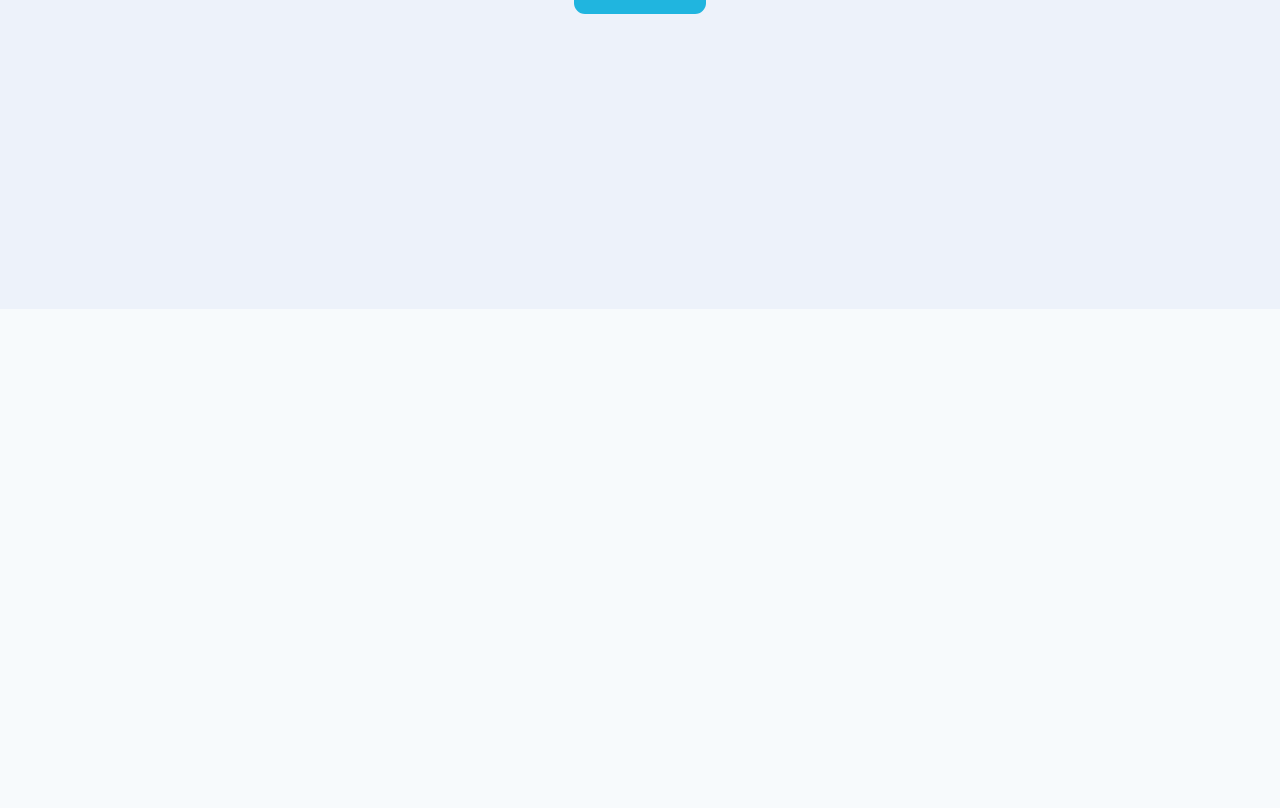
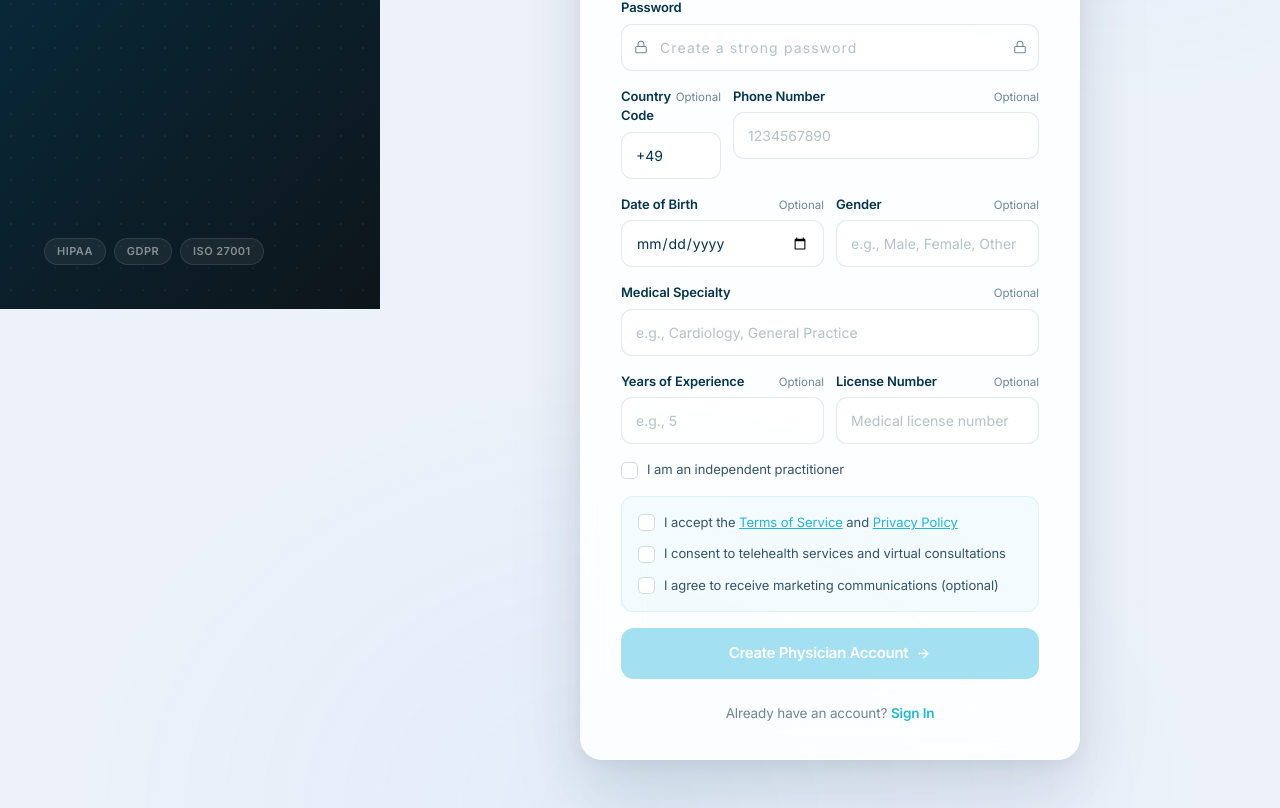
Before and after one commit to azm-nexus-ai/qarevo-platform-web, a Next.js app: page /auth/doctor-register in a window 1280 px wide. Before the commit this address had no page. Shown: the part 491-1299 px from the top of the page. Before the commit the page ends 800 px from the top, so only its background shows below. Built offline with nearby package versions, Linux system fonts and the light colour scheme.

Commit message:
fix: move doctor registration to auth folder to remove sidebar

```diff
--- a/app/doctor/register/page.tsx
+++ b/app/auth/doctor-register/page.tsx
@@ -571,7 +571,7 @@ export default function DoctorRegisterPage() {
             {/* Sign in link */}
             <p style={{ textAlign: 'center', fontSize: '13.5px', color: T.slate2, margin: '24px 0 0', letterSpacing: '-0.01em' }}>
               Already have an account?{' '}
-              <Link href="/auth/sign-in" style={{ color: T.blue, fontWeight: 700, textDecoration: 'none' }}>
+              <Link href="/auth/doctor/login" style={{ color: T.blue, fontWeight: 700, textDecoration: 'none' }}>
                 Sign In
               </Link>
             </p>
--- a/app/auth/doctor/login/page.tsx
+++ b/app/auth/doctor/login/page.tsx
@@ -405,7 +405,7 @@ export default function DoctorLoginPage() {
             {/* Register link */}
             <p style={{ textAlign: 'center', fontSize: '13.5px', color: T.slate2, margin: '20px 0 0', letterSpacing: '-0.01em' }}>
               New physician?{' '}
-              <Link href="/doctor/register" style={{ color: T.blue, fontWeight: 700, textDecoration: 'none' }}>
+              <Link href="/auth/doctor-register" style={{ color: T.blue, fontWeight: 700, textDecoration: 'none' }}>
                 Create an account
               </Link>
             </p>
```
Also changed, not shown: app/auth/doctor-register/layout.tsx (renamed from app/doctor/register/layout.tsx).
